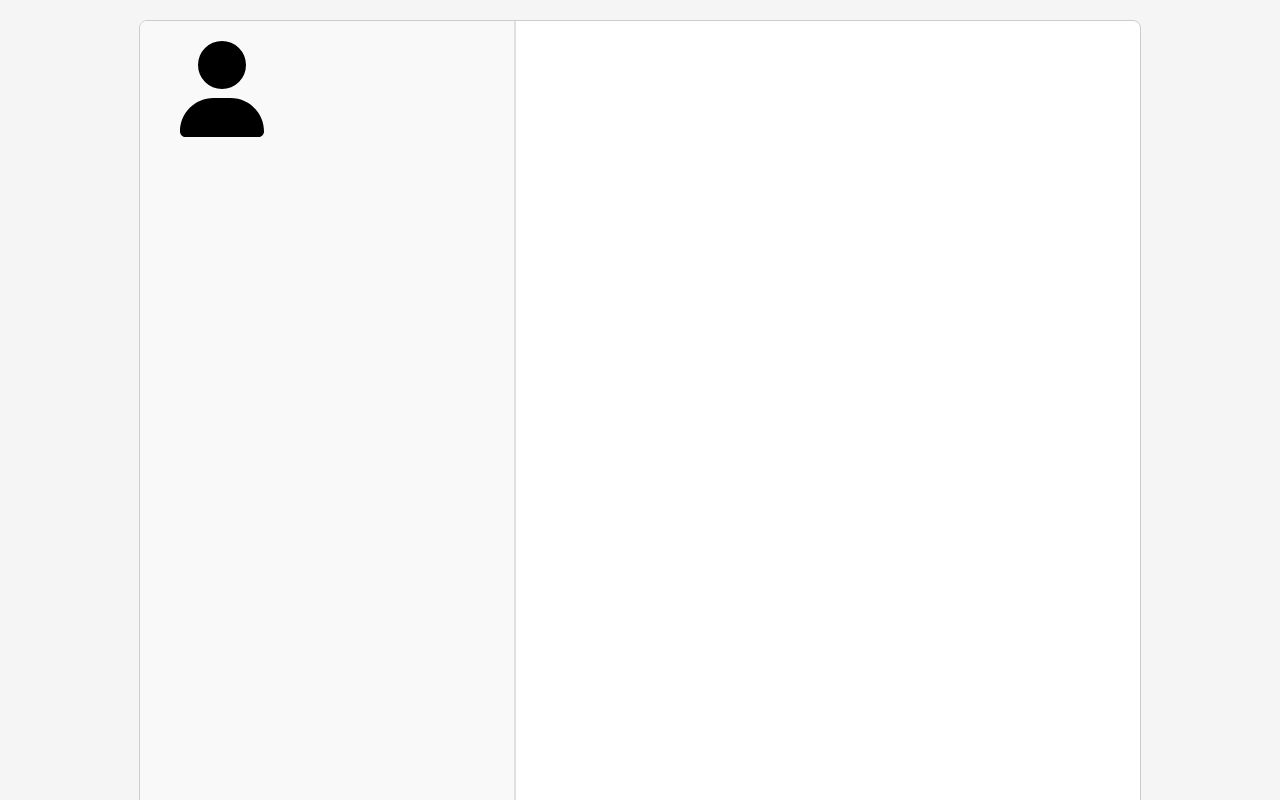
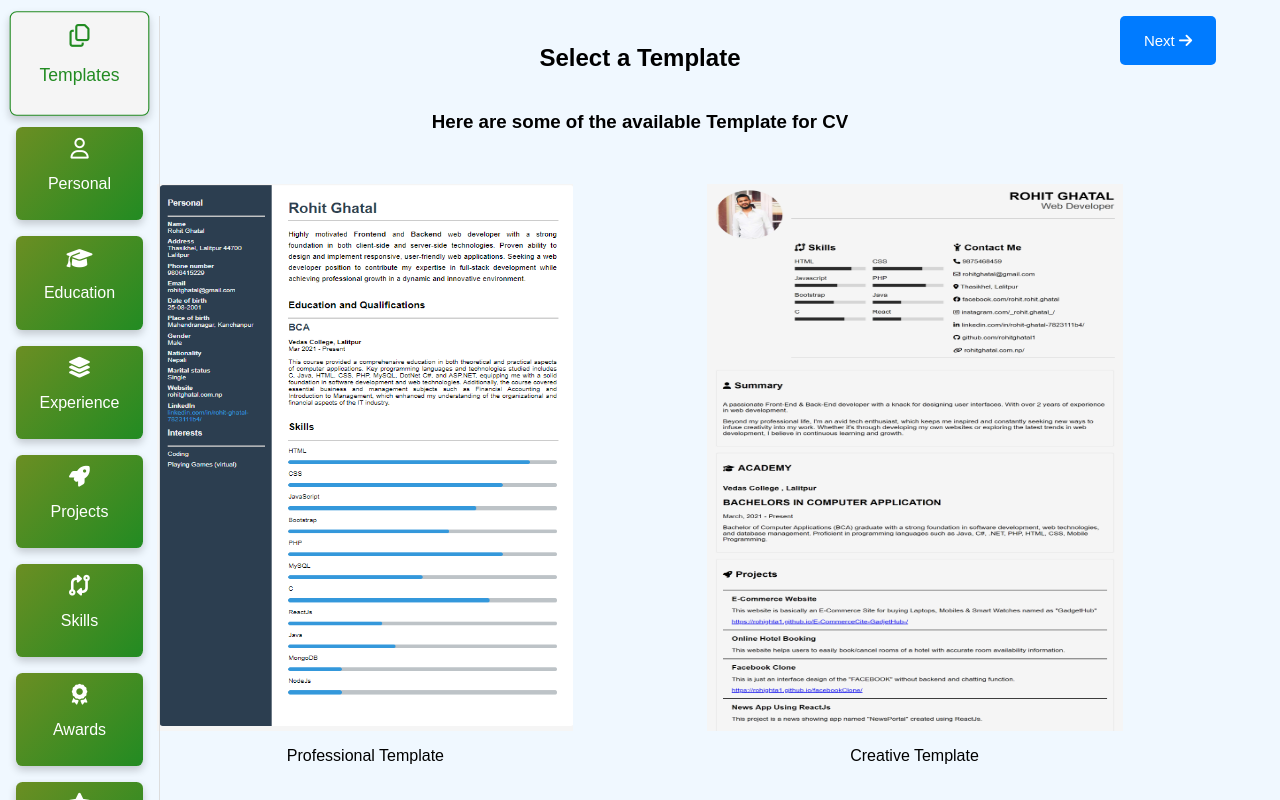
Before and after one commit to rohitghatal1/CVMaker-ReactJS, a React (Create React App) app: page / in a window 1280 px wide. Shown: the top 800 px of the page. Built offline with nearby package versions, Linux system fonts and the light colour scheme.

Commit message:
addedd code to retrieve and display photo in creative template

```diff
--- a/src/App.js
+++ b/src/App.js
@@ -29,9 +29,9 @@ function App() {
       <Templates/>
       <Footer/> */}
       {/* <AboutUs/> */}
-      {/* <CVgenerator/> */}
+      <CVgenerator/>
       {/* <CreativeTemplate/> */}
-      <BasicTemplate/>
+      {/* <BasicTemplate/> */}
     </>
   );
 }
--- a/src/allTemplates/CreativeTemplate/CreativeTemplate.js
+++ b/src/allTemplates/CreativeTemplate/CreativeTemplate.js
@@ -1,9 +1,14 @@
 import React from 'react';
 import personPhoto from '../../assets/personPhotos/rohit2.jpg';
+import { FontAwesomeIcon } from '@fortawesome/react-fontawesome';
+import { faUser } from '@fortawesome/free-solid-svg-icons';
 import './creativeTemplate.css';
 
 export default function CreativeTemplate() {
     // Fetch data from localStorage
+    const storedUserPhoto = localStorage.getItem('userPhoto');
+    const userPhoto = storedUserPhoto ? storedUserPhoto : null;
+
     const storedPersonalData = localStorage.getItem('personalInfo');
     const personalData = storedPersonalData ? JSON.parse(storedPersonalData) : [];
 
@@ -27,7 +32,11 @@ export default function CreativeTemplate() {
             <div className="CVContainer">
                 <section className="infoAndSkillsSection">
                     <div className="photo">
-                        <img src={personPhoto} alt="Person" />
+                        {userPhoto ? (
+                            <img src={userPhoto} alt="Profile" />
+                        ) : (
+                            <FontAwesomeIcon icon={faUser} size="6x" />
+                        )}
                     </div>
                     <div className="infoAndSkills">
                         {personalData.length > 0 && personalData.map((personal, index) => (
--- a/src/allTemplates/CreativeTemplate/creativeTemplate.css
+++ b/src/allTemplates/CreativeTemplate/creativeTemplate.css
@@ -55,8 +55,10 @@
 }
 
 .infoAndSkillsSection .infoAndSkills .contactAndSkills .skillItemContainer {
+    height: 15rem;
     display: flex;
     flex-direction: column;
+    flex-wrap: wrap;
     gap: 0.5rem;
 }
 
--- a/src/allTemplates/basicTemplate/BasicTemplate.js
+++ b/src/allTemplates/basicTemplate/BasicTemplate.js
@@ -6,7 +6,7 @@ import './basicTemplate.css';
 export default function BasicTemplate() {
   // Fetch data from localStorage
   const storedUserPhoto = localStorage.getItem('userPhoto');
-  const userPhoto = storedUserPhoto ? storedUserPhoto : null; // Check if user photo exists
+  const userPhoto = storedUserPhoto ? storedUserPhoto : null;
 
   const storedPersonalData = localStorage.getItem('personalInfo');
   const personalData = storedPersonalData ? JSON.parse(storedPersonalData) : [];
```
